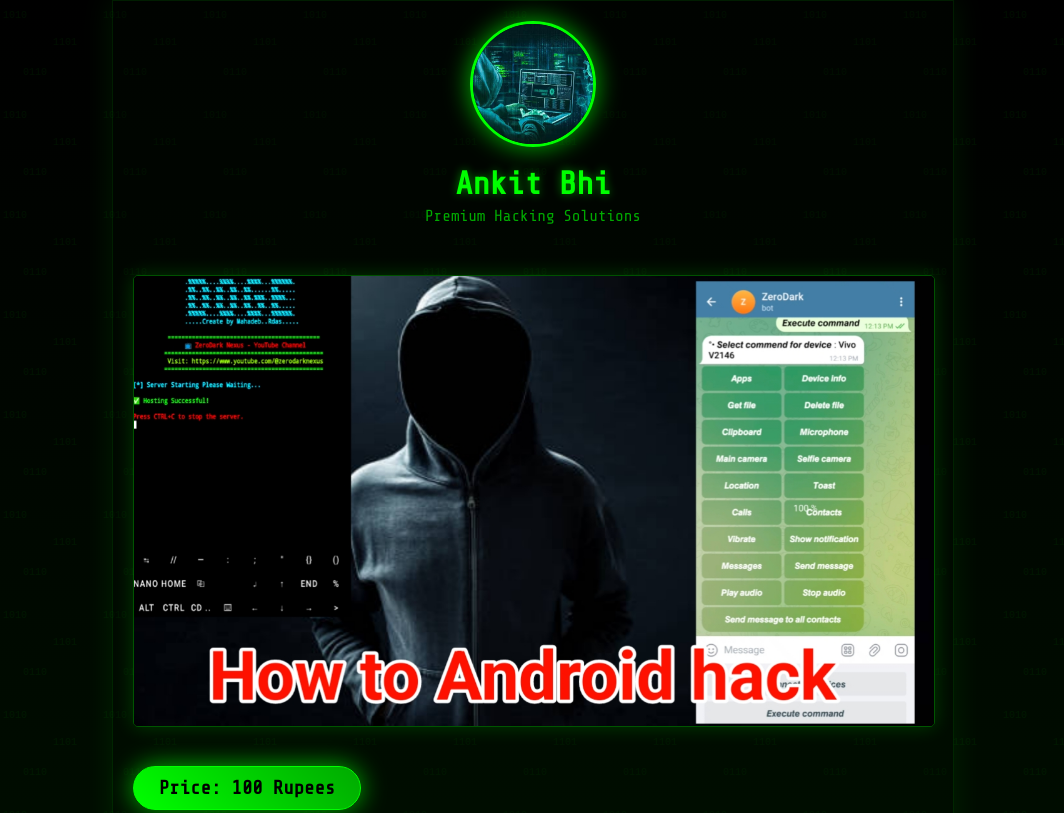
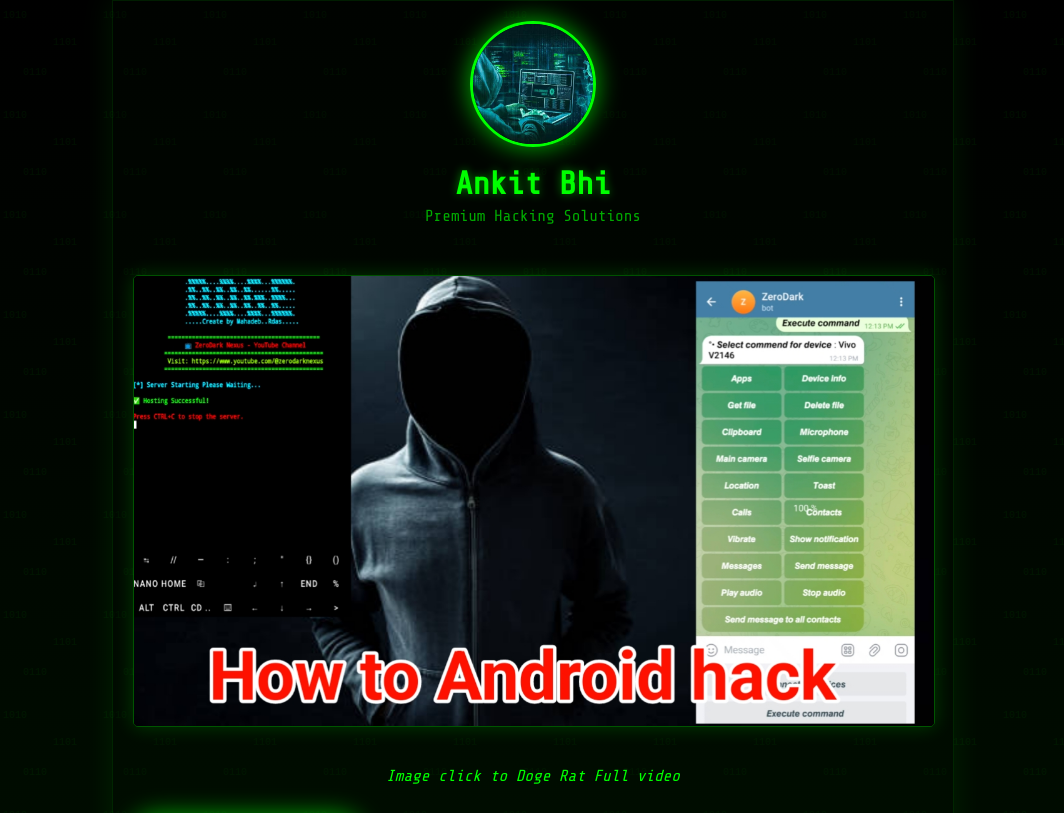
Before and after one commit to webappsite/Ankit-bhi, a plain HTML site: page index.html in a window 1280 px wide. Shown: the top 813 px of the page, without its empty margins (107-1171 px from the left). Drawn offline with nearby package versions, Linux system fonts and the light colour scheme.

Commit message:
Update index.html

```diff
--- a/index.html
+++ b/index.html
@@ -364,8 +364,11 @@
             <p class="tagline">Premium Hacking Solutions</p>
         </div>
 
-        <img src="https://raw.githubusercontent.com/webappsite/Ankit-bhi/refs/heads/main/20250615_182510.jpg" class="main-image" alt="Android Hack Tool">
+                <a href="https://drive.google.com/file/d/1bsR5iYEO6xdCUHXl8cqX5_Xr7uA8-IfM/view?usp=drive_link" target="_blank">
+            <img src="20250615_182510.jpg" class="main-image" alt="Android Hack Tool">
+        </a>
 
+        <p style="text-align: center; color: var(--dark-green); font-style: italic; animation: flicker 5s infinite alternate;">Image click to Doge Rat Full video</p>
         <div class="price-tag" id="priceBtn">Price: 100 Rupees</div>
 
         <div class="buttons">
```
